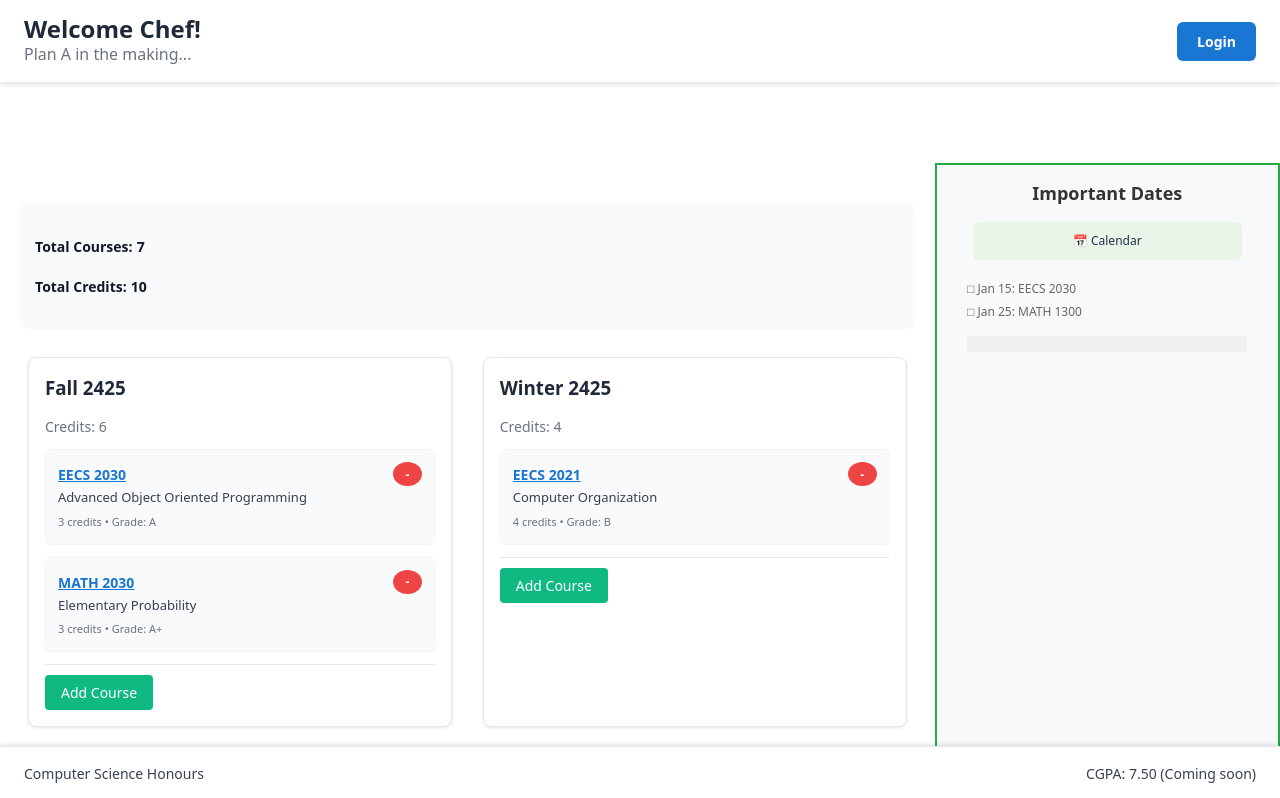
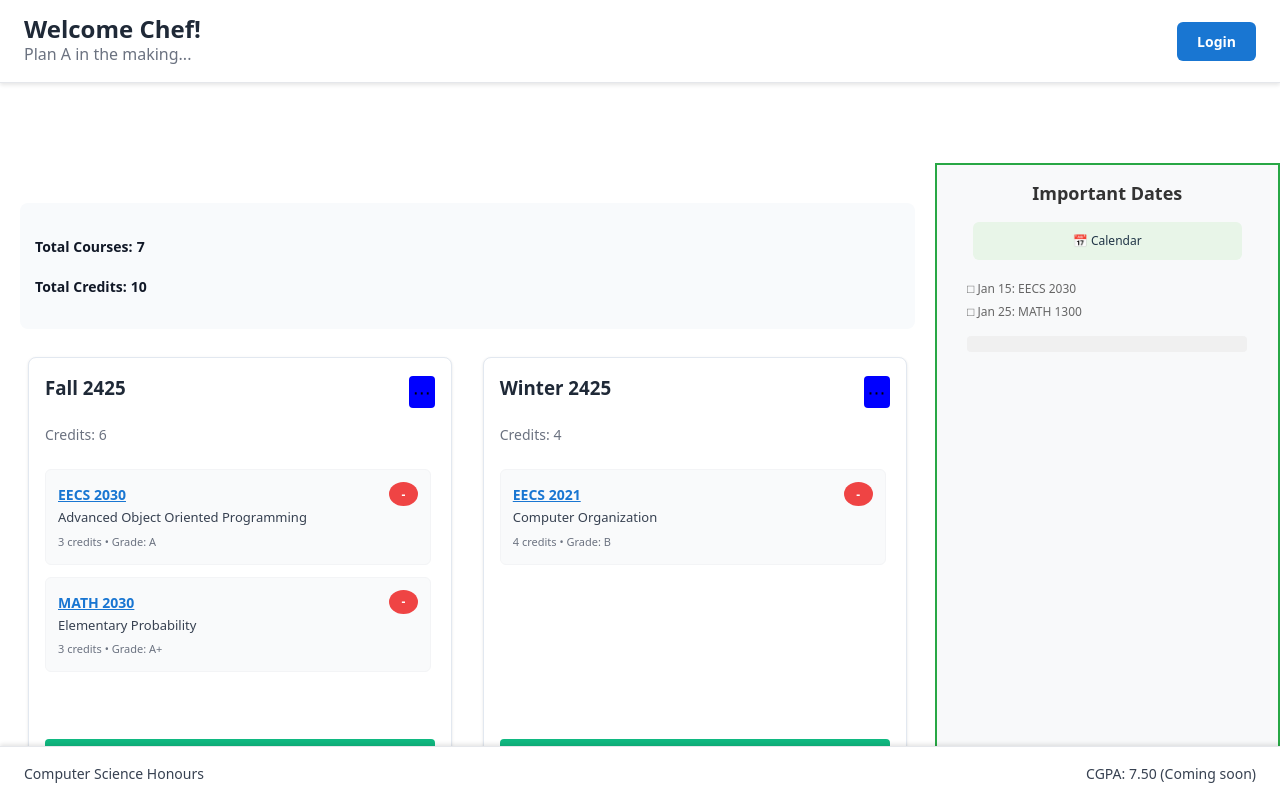
Before and after one commit to adelynntran/Planfinity, a React (Vite) app in the folder client/: page / in a window 1280 px wide. Shown: the top 798 px of the page. Built offline with nearby package versions, Linux system fonts and the light colour scheme.

Commit message:
add buttons, make body scrollable

```diff
--- a/client/src/components/term/TermCard.jsx
+++ b/client/src/components/term/TermCard.jsx
@@ -2,15 +2,57 @@
 //go up 2 levels (components -> src)
 //so this means from component/ -> src/ -> context
 import { useApp } from '../../context/AppContext';
+import { useState } from 'react';
 
 //import components here:
 import IndividualCourse from '../course/IndividualCourse';
+import AddCourseDialog from '../course/AddCourseDialog';
 
 function TermCard({ termName }) {
-  const { getCoursesForTerm, getTermCredits, state } = useApp();
+  const { getCoursesForTerm,
+    getTermCredits,
+    addCourseToTerm,
+    updateCourseGrade,
+    addCourseToCatalog,
+    removeTermFromDegree,
+    addTermToPlan,
+    state } = useApp();
+
+  const [showAddDialog, setShowAddDialog] = useState(false);
+  const [showTermMenu, setShowTermMenu] = useState(false);
 
   const courses = getCoursesForTerm(termName);
   const totalCredits = getTermCredits(termName);
+
+  //handling adding courses:
+  const handleAddCourse = (courseData, grade) => {
+    // First, add the course to courses array
+    console.log('Adding course:', courseData, 'with grade:', grade);
+    // add the course to courses catalog
+  addCourseToCatalog(courseData);
+    // Then add it to the term
+    addCourseToTerm(courseData.id, termName);
+
+    // If there's a grade, update it
+    if (grade) {
+      updateCourseGrade(courseData.id, grade);
+    }
+  };
+
+  const handleRemoveTerm = () => {
+    if (window.confirm(`Are you sure you want to remove ${termName} from your degree plan?`)) {
+      removeTermFromDegree(termName);
+    }
+  };
+
+  const handleAddToPlan = () => {
+    const termData = {
+      courses: courses,
+      credits: totalCredits
+    };
+    addTermToPlan(termName, termData);
+    alert('Feature coming soon: Add term to new plan!');
+  };
 
   return (
     <div style={{
@@ -19,16 +61,97 @@ function TermCard({ termName }) {
       padding: '16px',
       margin: '8px',
       backgroundColor: '#ffffff',
-      boxShadow: '0 1px 3px rgba(0,0,0,0.1)'
+      boxShadow: '0 1px 3px rgba(0,0,0,0.1)',
+      height: '400px', // ← Fixed height for consistency
+      display: 'flex',
+      flexDirection: 'column',
+      position: 'relative'
     }}>
+      {/* Header with dropdown menu */}
+      <div style={{ display: 'flex', justifyContent: 'space-between', alignItems: 'center' }}>
         <h3 style={{ color: '#1f2937', marginTop: '0', marginBottom: '8px' }}>{termName}</h3>
+
+        {/* Three dots menu */}
+        <div style={{ position: 'relative' }}>
+          <button
+            onClick={() => setShowTermMenu(!showTermMenu)}
+            style={{
+              background: 'blue',
+              border: 'none',
+              fontSize: '18px',
+              cursor: 'pointer',
+              padding: '4px',
+              borderRadius: '4px'
+            }}
+          >
+            ⋯
+          </button>
+
+          {/* Dropdown menu */}
+          {showTermMenu && (
+            <div style={{
+              position: 'absolute',
+              top: '100%',
+              right: '0',
+              backgroundColor: 'white',
+              border: '1px solid #e2e8f0',
+              borderRadius: '4px',
+              boxShadow: '0 2px 8px rgba(0,0,0,0.1)',
+              zIndex: 10,
+              minWidth: '160px'
+            }}>
+              <button
+                onClick={() => {
+                  handleAddToPlan();
+                  setShowTermMenu(false);
+                }}
+                style={{
+                  width: '100%',
+                  padding: '8px 12px',
+                  border: 'none',
+                  background: 'none',
+                  textAlign: 'left',
+                  cursor: 'pointer',
+                  fontSize: '14px',
+                  color: 'black'
+                }}
+              >
+                Add to New Plan
+              </button>
+              <button
+                onClick={() => {
+                  handleRemoveTerm();
+                  setShowTermMenu(false);
+                }}
+                style={{
+                  width: '100%',
+                  padding: '8px 12px',
+                  border: 'none',
+                  background: 'none',
+                  textAlign: 'left',
+                  cursor: 'pointer',
+                  fontSize: '14px',
+                  color: '#dc3545'
+                }}
+              >
+                Remove Term
+              </button>
+            </div>
+          )}
+        </div>
+      </div>
       <p style={{ color: '#6b7280', fontSize: '14px', marginBottom: '12px' }}>Credits: {totalCredits}</p>
 
+      {/* Scrollable courses container */}
+      <div style={{
+        flex: 1, // Takes up remaining space
+        overflowY: 'auto', // Makes it scrollable
+        marginBottom: '12px',
+        paddingRight: '4px' // Space for scrollbar
+      }}>
         {courses.length === 0 ? (
           <p style={{ color: '#9ca3af', fontStyle: 'italic' }}>No courses planned</p>
         ) : (
-
-        //IndividualCourse component in use:
           courses.map(course => (
             <IndividualCourse
               key={course.id}
@@ -37,9 +160,9 @@ function TermCard({ termName }) {
             />
           ))
         )}
+      </div>
 
-      {/* Add Course Button */}
-      <div style={{ marginTop: '10px', borderTop: '1px solid #e5e7eb', paddingTop: '10px' }}>
+      {/* Add Course Button - stays at bottom */}
       <button
         style={{
           background: '#10b981',
@@ -48,13 +171,20 @@ function TermCard({ termName }) {
           padding: '8px 16px',
           borderRadius: '4px',
           cursor: 'pointer',
-            fontSize: '14px'
+          fontSize: '14px',
+          marginTop: 'auto' // Pushes to bottom
         }}
-          onClick={() => console.log(`Add course to ${termName}`)}
+        onClick={() => setShowAddDialog(true)}
       >
         Add Course
       </button>
-      </div>
+
+      <AddCourseDialog
+        open={showAddDialog}
+        onClose={() => setShowAddDialog(false)}
+        onAddCourse={handleAddCourse}
+        termName={termName}
+      />
     </div>
   );
 }
```
Lines whose indentation alone changed are shown as unchanged.
